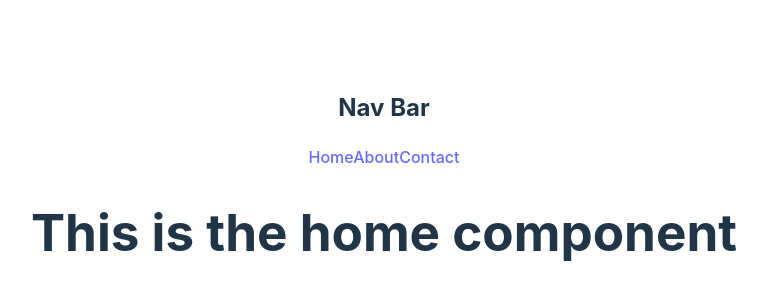
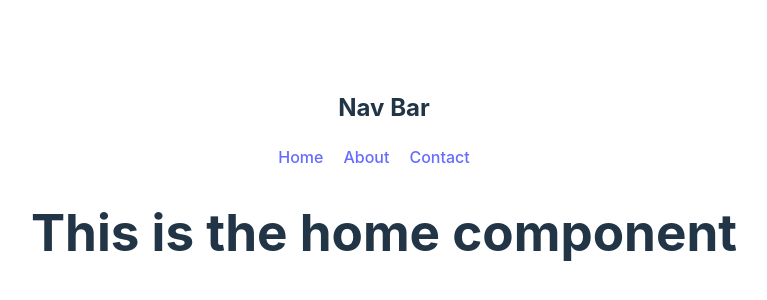
Before and after one commit to sakibMERN/introduce-react-router, a React (Vite) app: page / in a window 1280 px wide. Shown: the part 218-518 px from the top of the page, without its empty margins (256-1023 px from the left). Built offline with nearby package versions, Linux system fonts and the light colour scheme.

Commit message:
add Link instade of anchor . for prevent reload

```diff
--- /dev/null
+++ b/src/components/Header/Header.css
@@ -0,0 +1,3 @@
+nav a{
+    margin-right: 20px;
+}
--- a/src/components/Header/Header.jsx
+++ b/src/components/Header/Header.jsx
@@ -1,13 +1,15 @@
-import React from 'react'
+import { Link } from 'react-router-dom'
+import './Header.css'
 
 export default function Header() {
   return (
     <div>
         <h2>Nav Bar</h2>
         <nav>
-            <a href="/">Home</a>
-            <a href="/about">About</a>
-            <a href="/contact">Contact</a>
+            <Link to={'/'}>Home</Link>
+            <Link to={'/about'}>About</Link>
+            <Link to={'/contact'}>Contact</Link>
+
         </nav>
     </div>
   )
```
